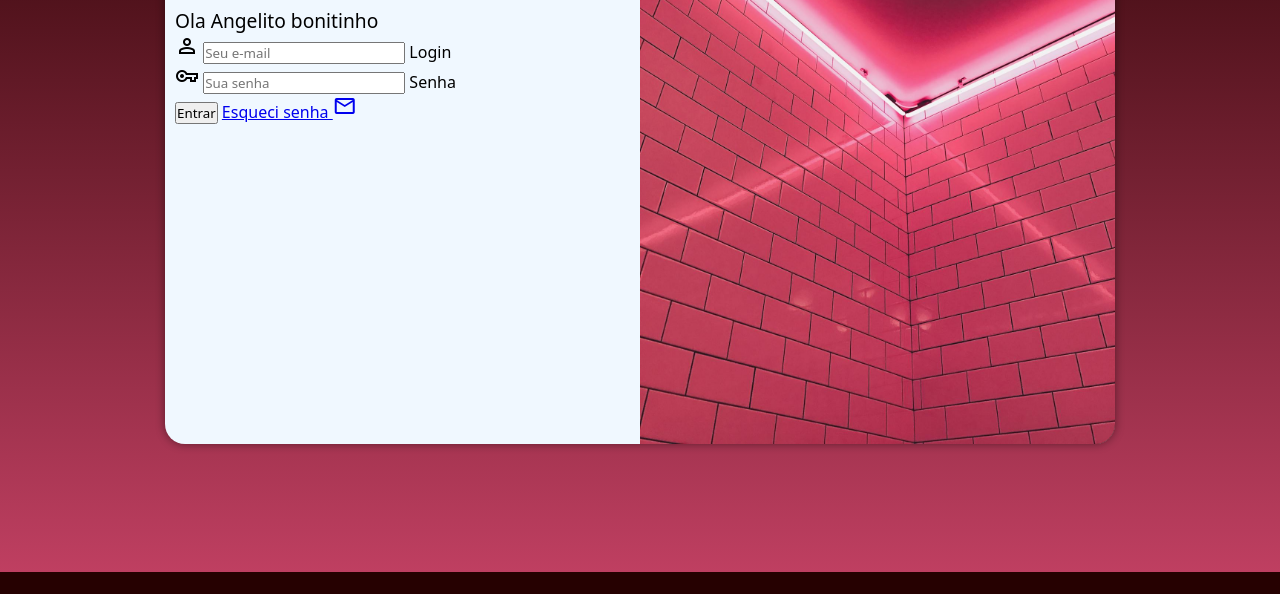
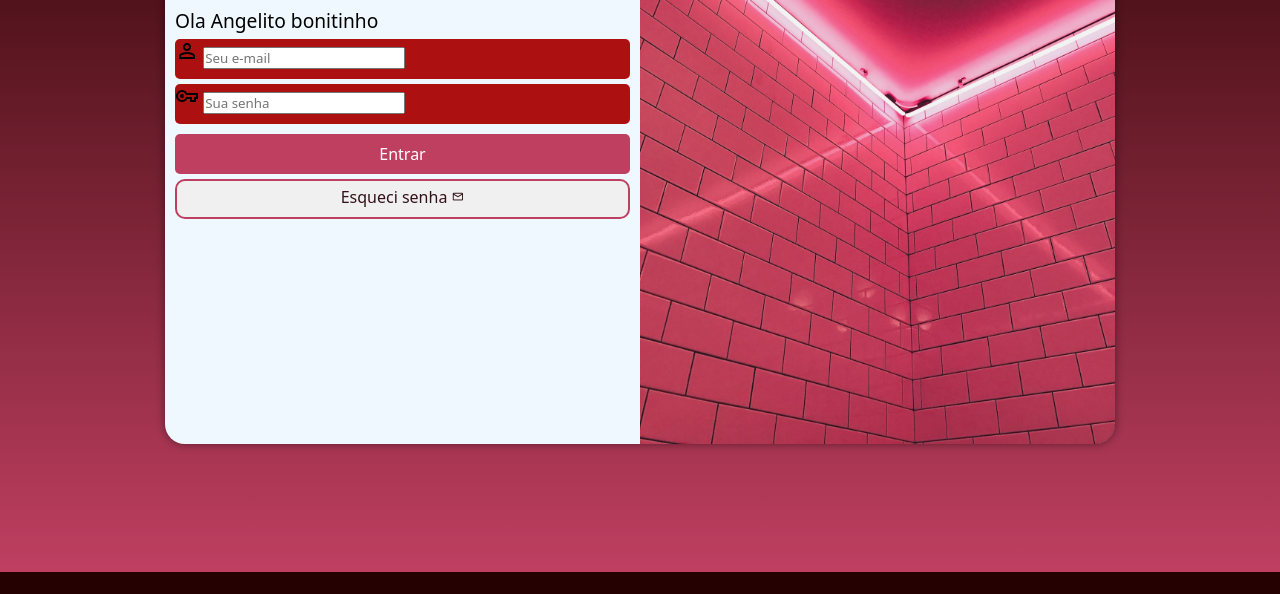
Before and after one commit to JonathanRdev/projeto-login, a plain HTML site: page index.html in a window 1280 px wide. Shown: the part 228-822 px from the top of the page. Drawn offline with nearby package versions, Linux system fonts and the light colour scheme.

Commit message:
formataçao do formulario

```diff
--- a/estilos/style.css
+++ b/estilos/style.css
@@ -31,7 +31,7 @@ section#login {
     overflow: hidden;
 
     background-color: aliceblue;
-    width: 250px;
+    width: 260px;
     height: 500px;
     border-radius: 20px;
     box-shadow: 0px 0px 10px rgba(0, 0, 0, 0.445);
@@ -61,3 +61,56 @@ div#formulario > h1 {
 div#formulario > p {
     font-size: 0.8em;
 }
+
+div.campo {
+    background-color: #ad1010;
+    width: 100%;
+    display: block;
+    height: 40px;
+    border-radius: 5px;
+    margin: 5px 0px;
+}
+
+div.campo > label {
+    display: none;
+}
+
+form > input[type=submit] {
+    display: block;
+    font-size: 1em;
+    width: 100%;
+    height: 40px;
+    margin-top: 10px;
+    background-color: #BF3F61;
+    color: white;
+    border: none;
+    border-radius: 5px;
+    cursor: pointer;
+}
+
+form > input[type=submit]:hover {
+    background-color: #7c2a40;
+}
+
+form > a.botao {
+    display: block;
+    text-align: center;
+    font-size: 1em;
+    width: 100%;
+    height: 40px;
+    padding-top: 5px;
+    margin-top: 5px;
+    background-color: #f0f0f0;
+    color: #33111a;
+    border: 2px solid #BF3F61;
+    border-radius: 10px;
+    text-decoration: none;
+}
+
+form > a.botao:hover {
+    background-color: #f8507d;
+}
+
+form > a.botao > span {
+    font-size: 0.8em;
+}
--- a/index.html
+++ b/index.html
@@ -30,7 +30,7 @@
                         <label for="senha">Senha</label>
                     </div>
                     <input type="submit" value="Entrar">
-                    <a href="esqueci.html">Esqueci senha <span class="material-symbols-outlined">mail</span></a>
+                    <a href="esqueci.html" class="botao">Esqueci senha <span class="material-symbols-outlined">mail</span></a>
                 </form>
             </div>
         </section>
```
